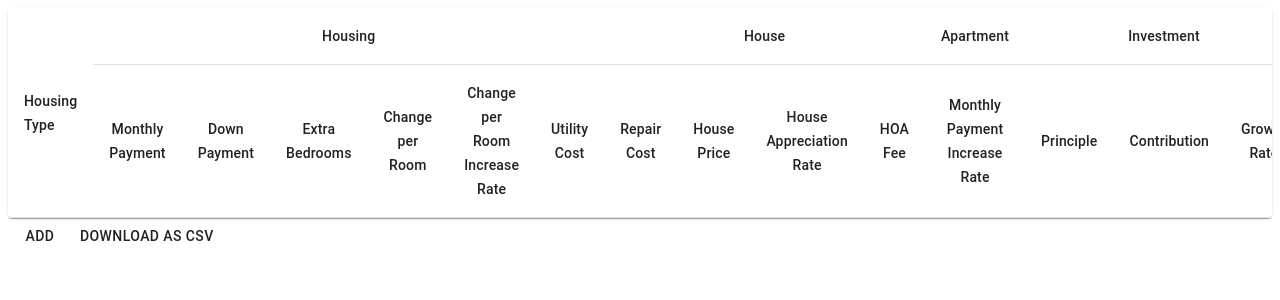
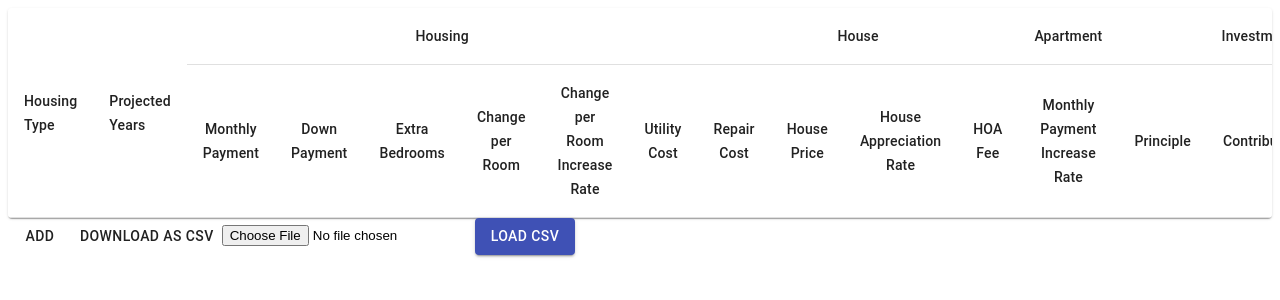
Before and after one commit to lherman-cs/housing, a React (Create React App) app: page / in a window 1280 px wide. Shown: the top 300 px of the page. Built offline with nearby package versions, Linux system fonts and the light colour scheme.

Commit message:
Add load csv and fix unincluded years

```diff
--- a/src/App.tsx
+++ b/src/App.tsx
@@ -10,7 +10,8 @@ import {
   TableRow
 } from '@material-ui/core';
 import {InputDialog, InputDialogData} from './components/InputDialog';
-import {IHousing} from './main';
+import {IHousing, Plan, IHouse, IRental, IInvestment} from './main';
+import {HousingNumber} from './number';
 
 function App() {
   const [open, setOpen] = React.useState(false);
@@ -24,6 +25,61 @@ function App() {
     setOpen(false);
   };
 
+  async function loadCSV(event: React.ChangeEvent<HTMLInputElement>) {
+    const files = event.target.files;
+    if (!files) {
+      return;
+    }
+
+    const file = files[0];
+    const content = await file.text();
+    const csvRows = content.split('\n').map(row => row.split(','));
+
+    const newRows: InputDialogData[] = [];
+    for (const csvCols of csvRows) {
+      const plan = csvCols[0] as Plan;
+      const years = Number(csvCols[1]);
+      const isHouse = plan === 'house';
+      const house = {} as IHouse;
+      const rental = {} as IRental;
+      const housing = isHouse ? house : rental;
+
+      housing.payment = new HousingNumber(Number(csvCols[2]), "monthly");
+      housing.downPayment = Number(csvCols[3]);
+      housing.extraBedrooms = Number(csvCols[4]);
+      housing.chargeForRoom = new HousingNumber(Number(csvCols[5]), "monthly");
+      housing.chargeForRoomIncrease = new HousingNumber(Number(csvCols[6]), "yearly");
+      housing.utilityCost = new HousingNumber(Number(csvCols[7]), "monthly");
+
+      house.repairCost = new HousingNumber(Number(csvCols[8]), "yearly");
+      house.housePrice = Number(csvCols[9]);
+      house.growthRate = new HousingNumber(Number(csvCols[10]), "yearly");
+      house.hoaFee = new HousingNumber(Number(csvCols[11]), "yearly");
+
+      rental.paymentIncrease = new HousingNumber(Number(csvCols[12]), "yearly");
+
+      const investment: IInvestment = {
+        principle: Number(csvCols[13]),
+        contribution: new HousingNumber(Number(csvCols[14]), "monthly"),
+        growthRate: new HousingNumber(Number(csvCols[15]), "yearly"),
+      };
+
+      console.log(csvCols);
+      const investmentLoss = Number(csvCols[16]);
+
+      newRows.push({
+        housingType: plan,
+        years,
+        house,
+        rental,
+        investment,
+        investmentLoss
+      });
+    }
+
+    setRows(newRows);
+  }
+
   function downloadCSV() {
     const csvRows = [];
     for (const row of rows) {
@@ -32,6 +88,7 @@ function App() {
 
       csvRows.push([
         row.housingType,
+        row.years,
 
         housing.payment.monthly(),
         housing.downPayment,
@@ -40,12 +97,12 @@ function App() {
         housing.chargeForRoomIncrease.yearly(),
         housing.utilityCost.monthly(),
 
-        isHouse ? row.house.repairCost.yearly() : 'N/A',
-        isHouse ? row.house.housePrice : 'N/A',
-        isHouse ? row.house.growthRate.yearly() : 'N/A',
-        isHouse ? row.house.hoaFee.yearly() : 'N/A',
+        isHouse ? row.house.repairCost.yearly() : 0,
+        isHouse ? row.house.housePrice : 0,
+        isHouse ? row.house.growthRate.yearly() : 0,
+        isHouse ? row.house.hoaFee.yearly() : 0,
 
-        !isHouse ? row.rental.paymentIncrease.yearly() : 'N/A',
+        !isHouse ? row.rental.paymentIncrease.yearly() : 0,
 
         row.investment.principle,
         row.investment.contribution.monthly(),
@@ -69,6 +126,7 @@ function App() {
           <TableHead>
             <TableRow>
               <TableCell rowSpan={2}>Housing Type</TableCell>
+              <TableCell rowSpan={2}>Projected Years</TableCell>
               <TableCell colSpan={6} align="center">Housing</TableCell>
               <TableCell colSpan={4} align="center">House</TableCell>
               <TableCell colSpan={1} align="center">Apartment</TableCell>
@@ -102,6 +160,7 @@ function App() {
 
               return (<TableRow>
                 <TableCell align="center">{row.housingType}</TableCell>
+                <TableCell align="center">{row.years}</TableCell>
 
                 <TableCell align="center">{housing.payment.monthly()}</TableCell>
                 <TableCell align="center">{housing.downPayment}</TableCell>
@@ -130,7 +189,18 @@ function App() {
       <InputDialog open={open} onClose={() => setOpen(false)} onSubmit={handleSubmit} />
       <Button onClick={() => setOpen(true)}>Add</Button>
       <Button onClick={downloadCSV}>Download as CSV</Button>
-    </div>
+      <input
+        accept="text/csv"
+        id="contained-button-file"
+        type="file"
+        onChange={loadCSV}
+      />
+      <label htmlFor="contained-button-file">
+        <Button variant="contained" color="primary" component="span">
+          Load CSV
+        </Button>
+      </label>
+    </div >
   );
 }
 
```
